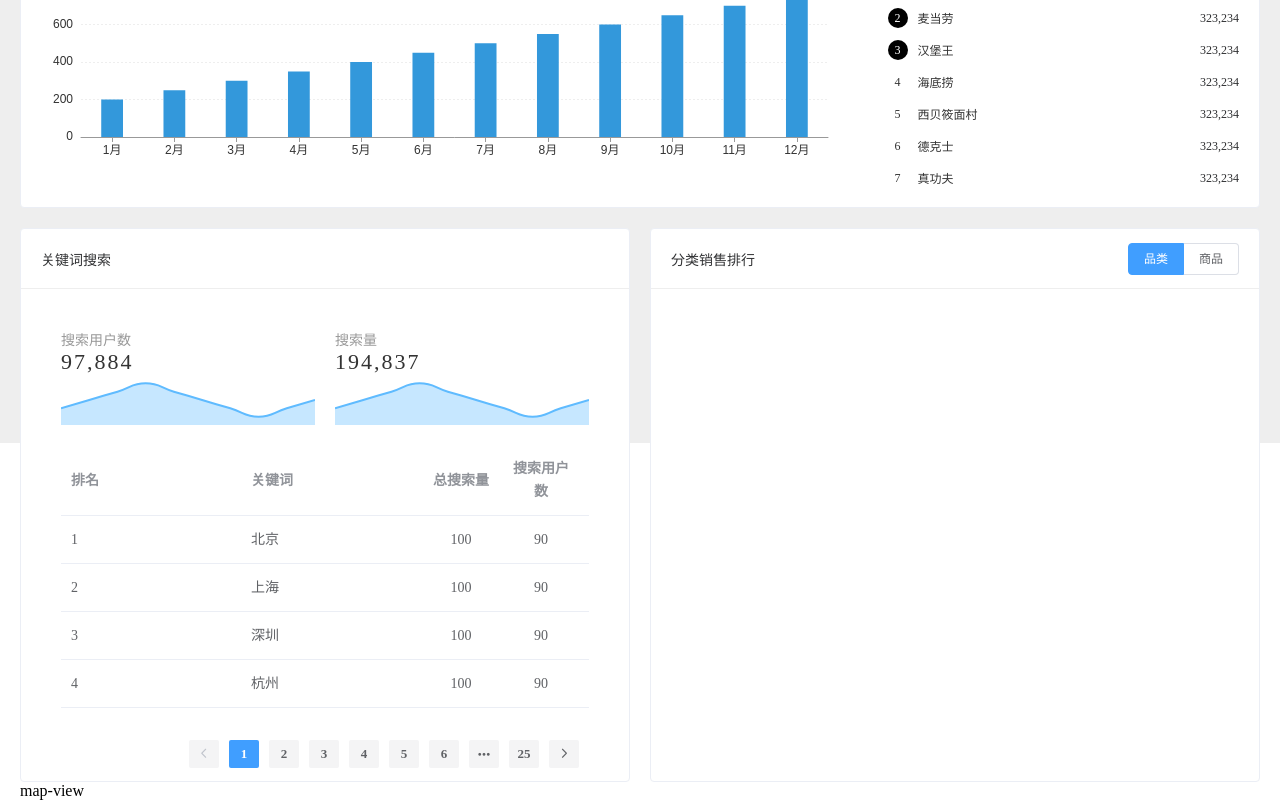
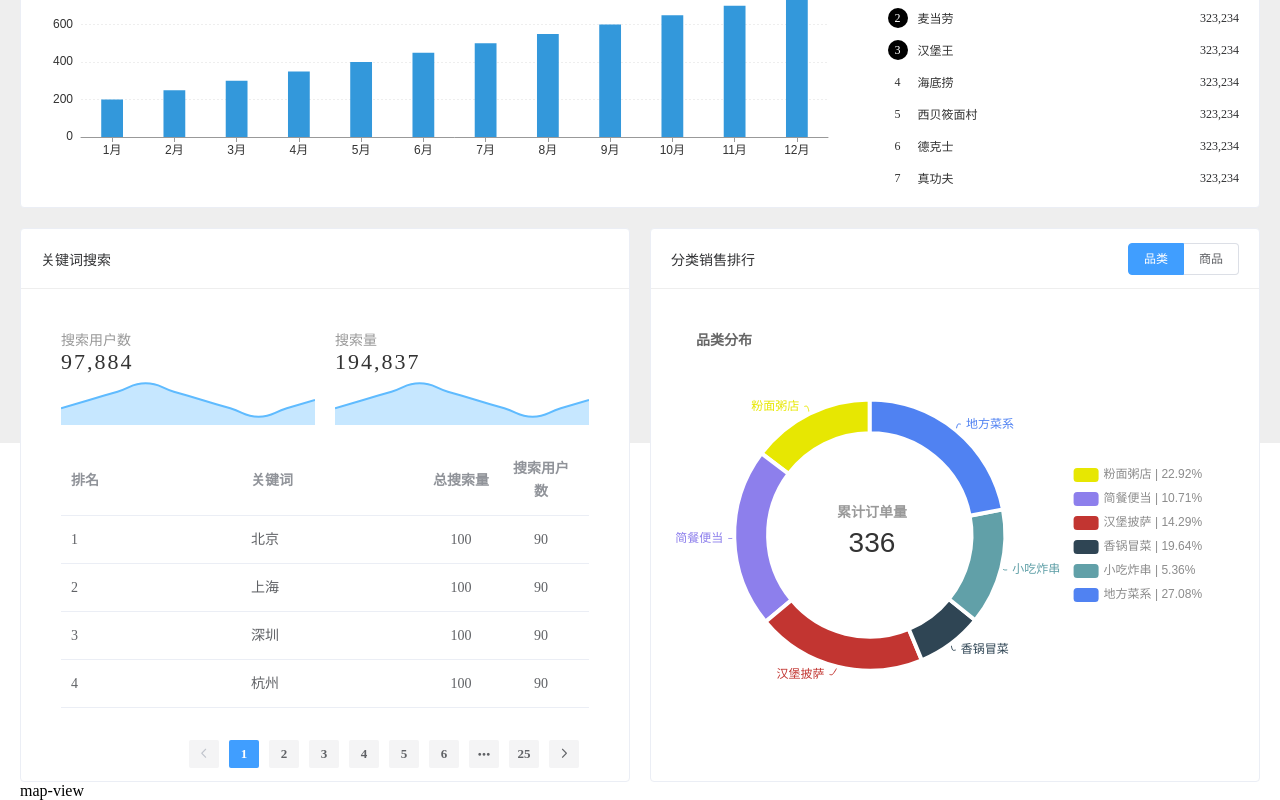
Before and after one commit to LuckBoy-yxy/data-report, a Vue app: page /#/ in a window 1280 px wide. Shown: the part 357-1157 px from the top of the page. Built offline with nearby package versions, Linux system fonts and the light colour scheme.

Commit message:
分类销售排行组件图表已完成

```diff
--- a/src/components/BottomView/index.vue
+++ b/src/components/BottomView/index.vue
@@ -42,6 +42,7 @@
         </template>
       </el-card>
     </div>
+
     <div class="view">
       <el-card shadow="hover">
         <template v-slot:header>
@@ -134,7 +135,138 @@
     methods: {
       onPageChange(page) {
 
+      },
+      renderPieChart() {
+        const mockData = [
+          {
+            legendname: '粉面粥店',
+            value: 67,
+            percent: '22.92%',
+            itemStyle: {
+              color: '#e7e702'
+            },
+            name: '粉面粥店 | 22.92%'
+          },
+          {
+            legendname: '简餐便当',
+            value: 97,
+            percent: '10.71%',
+            itemStyle: {
+              color: '#8d7fec'
+            },
+            name: '简餐便当 | 10.71%'
+          },
+          {
+            legendname: '汉堡披萨',
+            value: 92,
+            percent: '14.29%',
+            name: '汉堡披萨 | 14.29%'
+          },
+          {
+            legendname: '香锅冒菜',
+            value: 36,
+            percent: '19.64%',
+            name: '香锅冒菜 | 19.64%'
+          },
+          {
+            legendname: '小吃炸串',
+            value: 63,
+            percent: '5.36%',
+            name: '小吃炸串 | 5.36%'
+          },
+          {
+            legendname: '地方菜系',
+            value: 100,
+            percent: '27.08%',
+            itemStyle: {
+              color: '#5082f2'
+            },
+            name: '地方菜系 | 27.08%'
+          }
+        ]
+        this.categoryOptions = {
+          title: [
+            {
+              text: '品类分布',
+              textStyle: {
+                fontSize: 14,
+                color: '#666'
+              },
+              left: 20,
+              top: 20
+            },
+            {
+              text: '累计订单量',
+              subtext: '336',
+              x: '34.5%',
+              y: '42.5%',
+              textAlign: 'center',
+              textStyle: {
+                fontSize: 14,
+                color: '#999'
+              },
+              subtextStyle: {
+                fontSize: 28,
+                color: '#333'
+              }
+            }
+          ],
+          series: [
+            {
+              name: '品类分布',
+              type: 'pie',
+              data: mockData,
+              label: {
+                normal: {
+                  show: true,
+                  position: 'outter',
+                  formatter(params) {
+                    return params.data.legendname
+                  }
+                }
+              },
+              center: ['35%', '50%'],
+              radius: ['45%', '60%'],
+              labelLine: {
+                normal: {
+                  length: 8,
+                  length2: 3,
+                  smooth: true
+                }
+              },
+              clockwise: false,
+              itemStyle: {
+                borderWidth: 4,
+                borderColor: '#fff'
+              }
+            }
+          ],
+          legend: {
+            type: 'scroll',
+            orient: 'vertical',
+            height: 250,
+            top: 'middle',
+            left: '70%',
+            textStyle: {
+              color: '#8c8c8c'
+            }
+          },
+          tooltip: {
+            trigger: 'item',
+            formatter(params) {
+              const str =
+                params.seriesName + '<br />' +
+                params.marker + params.data.legendname + '<br />' +
+                '数量:' + params.data.value + '<br />' +
+                '占比:' + params.data.percent
+              return str
+            }
+          }
+        }
       }
+    },
+    mounted() {
+      this.renderPieChart()
     }
   }
 </script>
```
